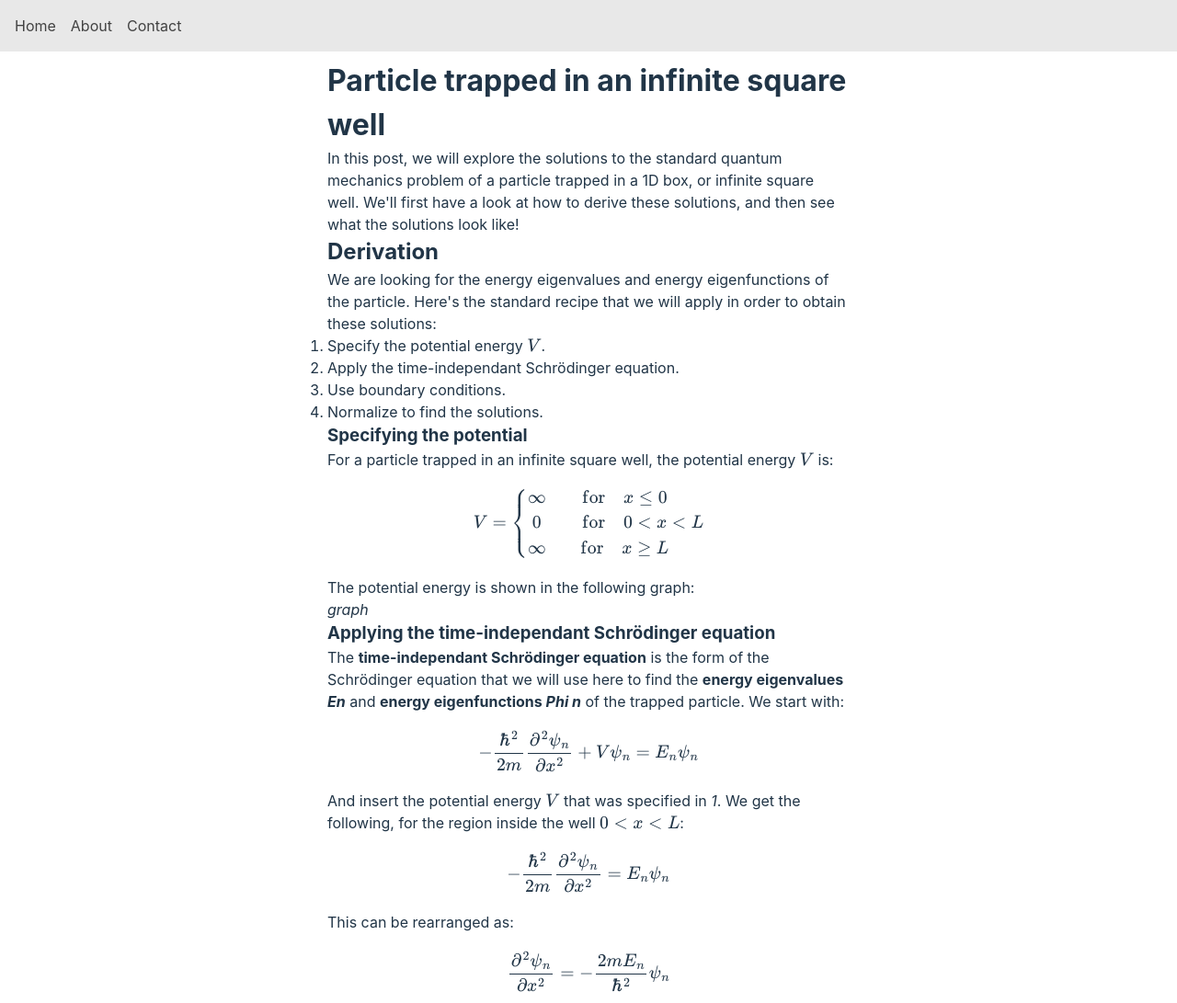
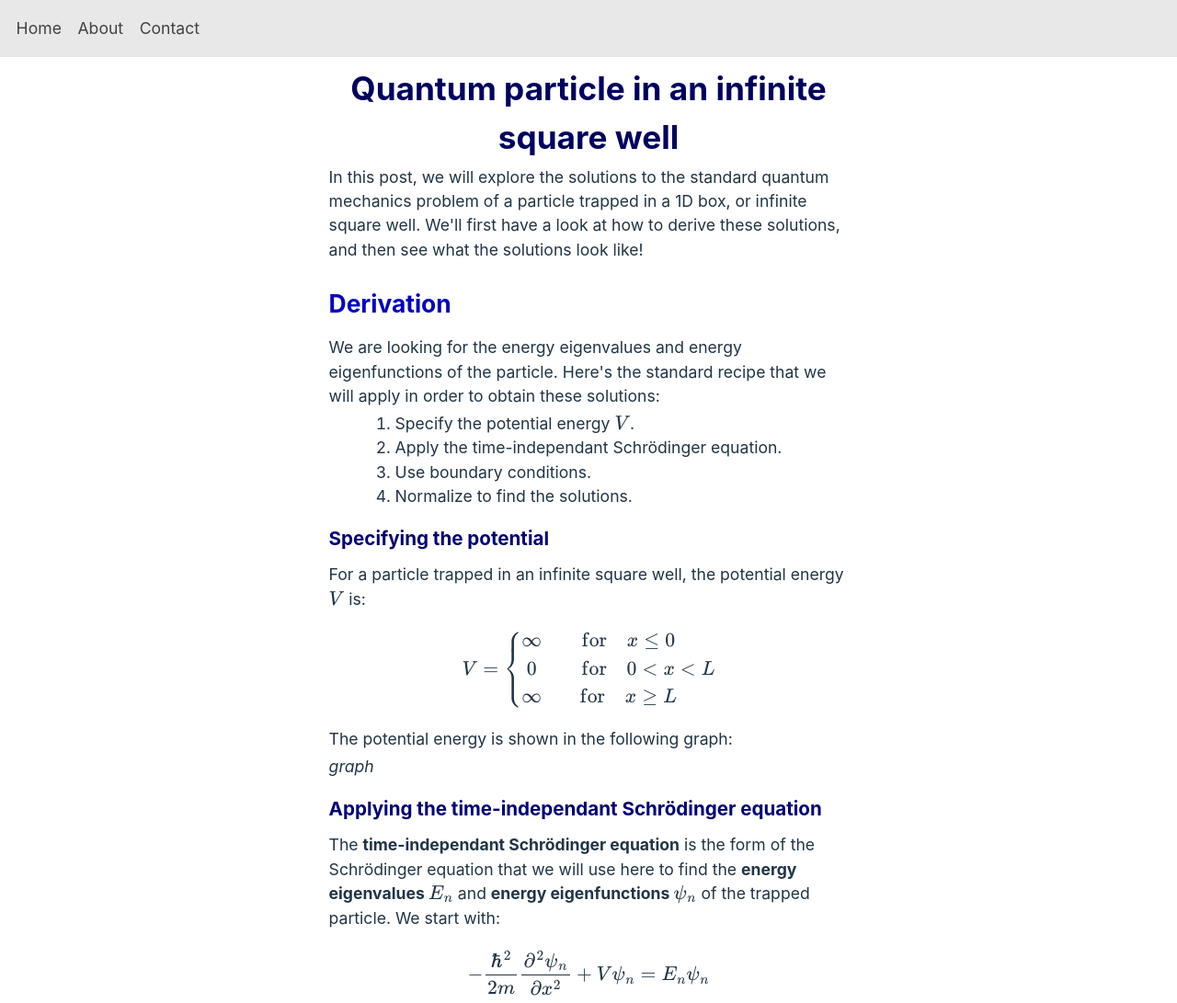
Before and after one commit to alex-kings/physics-blog, a website built with Vite: page posts/infinite-square-well-1d/index.html in a window 1280 px wide. Shown: the top 1091 px of the page at 92% size. Built offline with nearby package versions, Linux system fonts and the light colour scheme.

Commit message:
Add spacing.

```diff
--- a/posts/infinite-square-well-1d/index.html
+++ b/posts/infinite-square-well-1d/index.html
@@ -4,9 +4,10 @@
     <meta charset="UTF-8" />
     <link rel="icon" type="image/svg+xml" href="/vite.svg" />
     <meta name="viewport" content="width=device-width, initial-scale=1.0" />
-    <title>infinite square well</title>
+    <title>Particle in a box</title>
     <link href="../../style/main.css" rel="stylesheet">
     <link href="../../style/navbar.css" rel="stylesheet">
+    <link rel="stylesheet" href="../../style/post.css">
 
     <script src="https://polyfill.io/v3/polyfill.min.js?features=es6"></script>
     <script id="MathJax-script" async src="https://cdn.jsdelivr.net/npm/mathjax@3/es5/tex-mml-chtml.js"></script>
@@ -22,7 +23,7 @@
     </nav>
 
     <div class="main">
-			<h1>Particle trapped in an infinite square well</h1>
+			<h1>Quantum particle in an infinite square well</h1>
 			<p>
         In this post, we will explore the solutions to the standard quantum mechanics problem of a particle trapped in a 1D box, or infinite square well.
         We'll first have a look at how to derive these solutions, and then see what the solutions look like!
@@ -34,12 +35,14 @@
         the particle. Here's the standard recipe that we will apply in order to
         obtain these solutions:
       </p>
+      <div class="wrap-center">
         <ol>
           <li>Specify the potential energy \(V\).</li>
           <li>Apply the time-independant Schrödinger equation.</li>
           <li>Use boundary conditions.</li>
           <li>Normalize to find the solutions.</li>
         </ol>
+      </div>
 
       <h3>Specifying the potential</h3>
       <p>
@@ -66,8 +69,8 @@
       <h3>Applying the time-independant Schrödinger equation</h3>
       <p>
         The <b>time-independant Schrödinger equation</b> is the form of the
-        Schrödinger equation that we will use here to find the <b>energy eigenvalues <i>En</i></b> and
-        <b>energy eigenfunctions <i>Phi n</i></b> of the trapped particle. We start with:
+        Schrödinger equation that we will use here to find the <b>energy eigenvalues \(E_n\)</b> and
+        <b>energy eigenfunctions \(\psi_n\)</b> of the trapped particle. We start with:
       </p>
       <p>
         $$
@@ -78,20 +81,28 @@
         And insert the potential energy \(V\) that was specified in <i>1</i>.
         We get the following, for the region inside the well \(0\lt x\lt L\):
       </p>
-      <p>$$
+      <p>
+        $$
           -\frac{\hbar ^2}{2m}\frac{\partial^2 \psi _n}{\partial x^2}=E_n\psi _n
-        $$</p>
+        $$
+      </p>
       <p>This can be rearranged as:</p>
-      <p>$$
+      <p>
+        $$
         \frac{\partial^2 \psi _n}{\partial x^2}=-\frac{2m E_n}{\hbar ^2}\psi _n
-        $$</p>
+        $$
+      </p>
       <p>This is a standard differential equation for which the general solutions are:</p>
-      <p>$$
+      <p>
+        $$
         \psi _n = A\;\textup{sin}(k_n x) + B\;\textup{cos}(k_n x)
-        $$</p>
-      <p>$$
+        $$
+      </p>
+      <p>
+        $$
         k_n=\frac{\sqrt{2mE_n}}{\hbar}
-        $$</p>
+        $$
+      </p>
       <p>It's now time to make use of the well's boundary conditions!</p>
 
       <h3>Using boundary conditions</h3>
@@ -106,12 +117,16 @@
         deduce that \(k_n =\frac{n\pi}{L}\). Equating this with our previous formula for \(k_n\)
         gives us the energy eigenvalues!
       </p>
-      <p>$$
+      <p>
+        $$
         \frac{\sqrt{2mE_n}}{\hbar} = \frac{n\pi}{L}
-        $$</p>
-      <p>$$
+        $$
+      </p>
+      <p>
+        $$
         E_n=\frac{n^2\pi ^2 \hbar ^2}{2mL^2}
-        $$</p>
+        $$
+      </p>
 
       <h3>Normalization of the eigenfunctions</h3>
       <p>
@@ -119,16 +134,22 @@
         of eigenfunctions. As we know, \(\psi ^2\) is a probability density function. This
         means that integrating over all values of x must equal to \(1\).
       </p>
-      <p>$$
+      <p>
+        $$
         \int_{0}^{L}|\psi _n|^2 = 1
-        $$</p>
-      <p>$$
+        $$
+      </p>
+      <p>
+        $$
         A = \sqrt{\frac{2}{L}}
-        $$</p>
+        $$
+      </p>
       So the eigenfunctions are:
-      <p>$$
+      <p>
+        $$
         \psi_n = \sqrt{\frac{2}{L}}\textup{sin}\left (\frac {n\pi x}{L}  \right )
-        $$</p>
+        $$
+      </p>
       <p>Let's now have a look at the solutions we just derived!</p>
 
       <h2>Visualisation of the solutions</h2>
@@ -136,12 +157,14 @@
         Here's a graph that will help you visualise the solutions of
         the particle trapped in a 1-dimensional box.
       </p>
-      <div id="plot1" style="height:20rem;"></div>
+      <div class="graph-container">
+        <div id="plot1" class="graph" style="height:20rem;"></div>
         <div class="slider-container">
           <input id="sliderN" type="range" min="1" max="5" step="1">
         </div>
         <div class="slider-container">
           <input id="sliderL" type="range" min="1" max="3" step="0.02">
+        </div>
       </div>
       <script type="module">
         import {Graph1D, Indicator} from "../../scripts/graphing/Graph1D.js";
--- a/style/main.css
+++ b/style/main.css
@@ -2,6 +2,7 @@
   font-family: Inter, system-ui, Avenir, Helvetica, Arial, sans-serif;
   line-height: 1.5;
   font-weight: 400;
+  font-size: 1.1em;
 
   color-scheme: light dark;
 	color: #213547;
--- /dev/null
+++ b/style/post.css
@@ -0,0 +1,29 @@
+/* Styling for standard posts */
+h1 {
+    text-align: center;
+    color:rgb(0, 0, 95);
+}
+
+.wrap-center {
+    display: flex;
+    justify-content: center;
+}
+h2 {
+    margin-top:1.5rem;
+    margin-bottom: 0.8rem;
+    color:rgb(0, 0, 193);
+}
+h3 {
+    margin-top:1rem;
+    margin-bottom:0.6rem;
+    color:rgb(0, 0, 116);
+}
+p {
+    margin:.2rem 0;
+}
+.graph-container {
+    margin:1rem 0;
+}
+.slider-container {
+
+}
```
Also changed, not shown: posts/infinite-square-well-1d/WellGraph.js (deleted, +0 -27 lines). Lines whose indentation alone changed are shown as unchanged.
